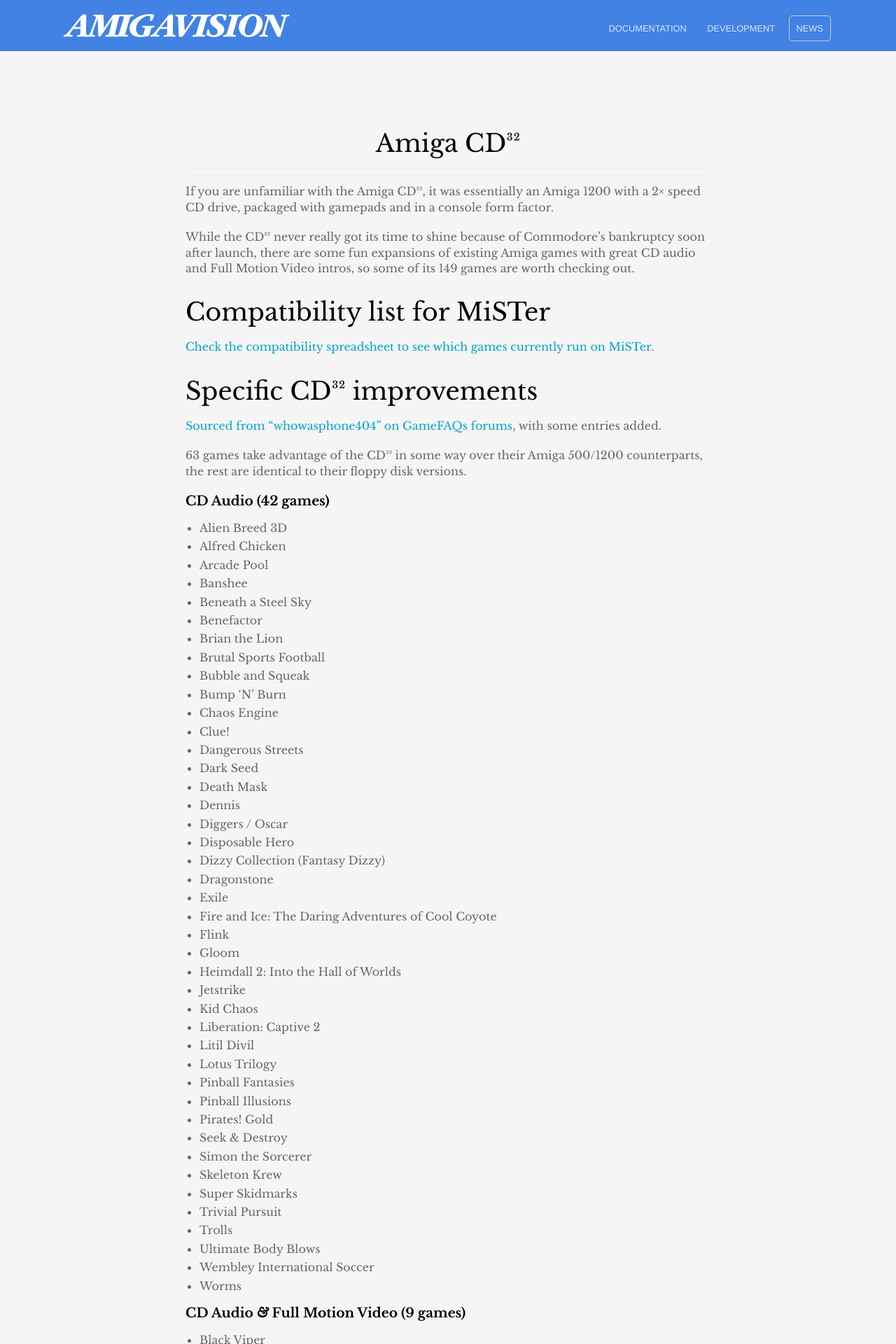
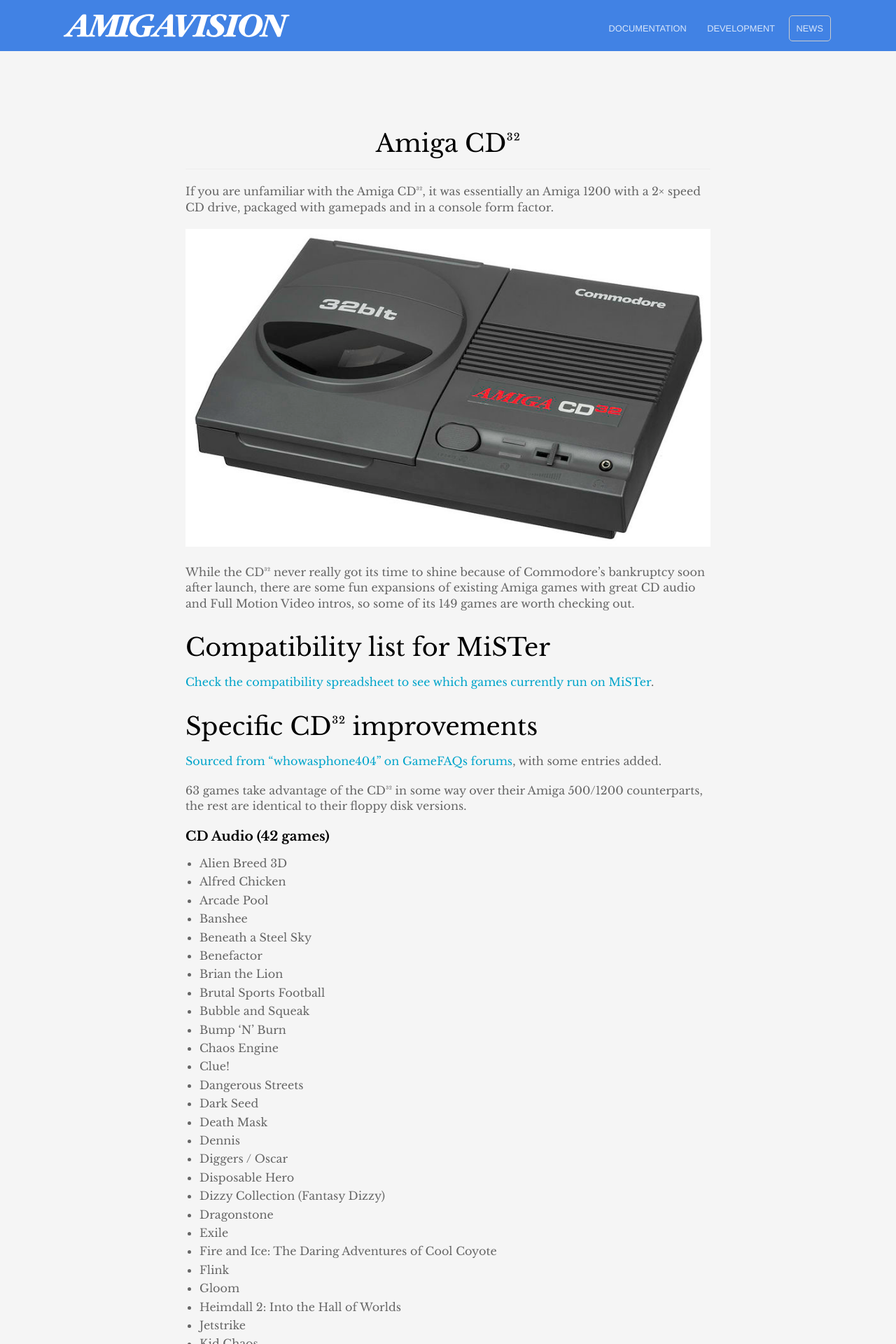
Before and after one commit to amigavision/amigavision.github.io, a Jekyll site: the page built from cd32.md, in a window 1280 px wide. Shown: the top 1920 px of the page at 70% size. Built offline with Jekyll 4.4.1, drawn with Linux system fonts in a browser that asks for light colours.

Commit message:
Add photo

```diff
--- a/cd32.md
+++ b/cd32.md
@@ -3,6 +3,8 @@
 ---
 
 If you are unfamiliar with the Amiga CD³², it was essentially an Amiga 1200 with a 2× speed CD drive, packaged with gamepads and in a console form factor.
+
+![Amiga CD32](https://amiga.vision/images/cd32.png)
 
 While the CD³² never really got its time to shine because of Commodore's bankruptcy soon after launch, there are some fun expansions of existing Amiga games with great CD audio and Full Motion Video intros, so some of its 149 games are worth checking out.
 
```
